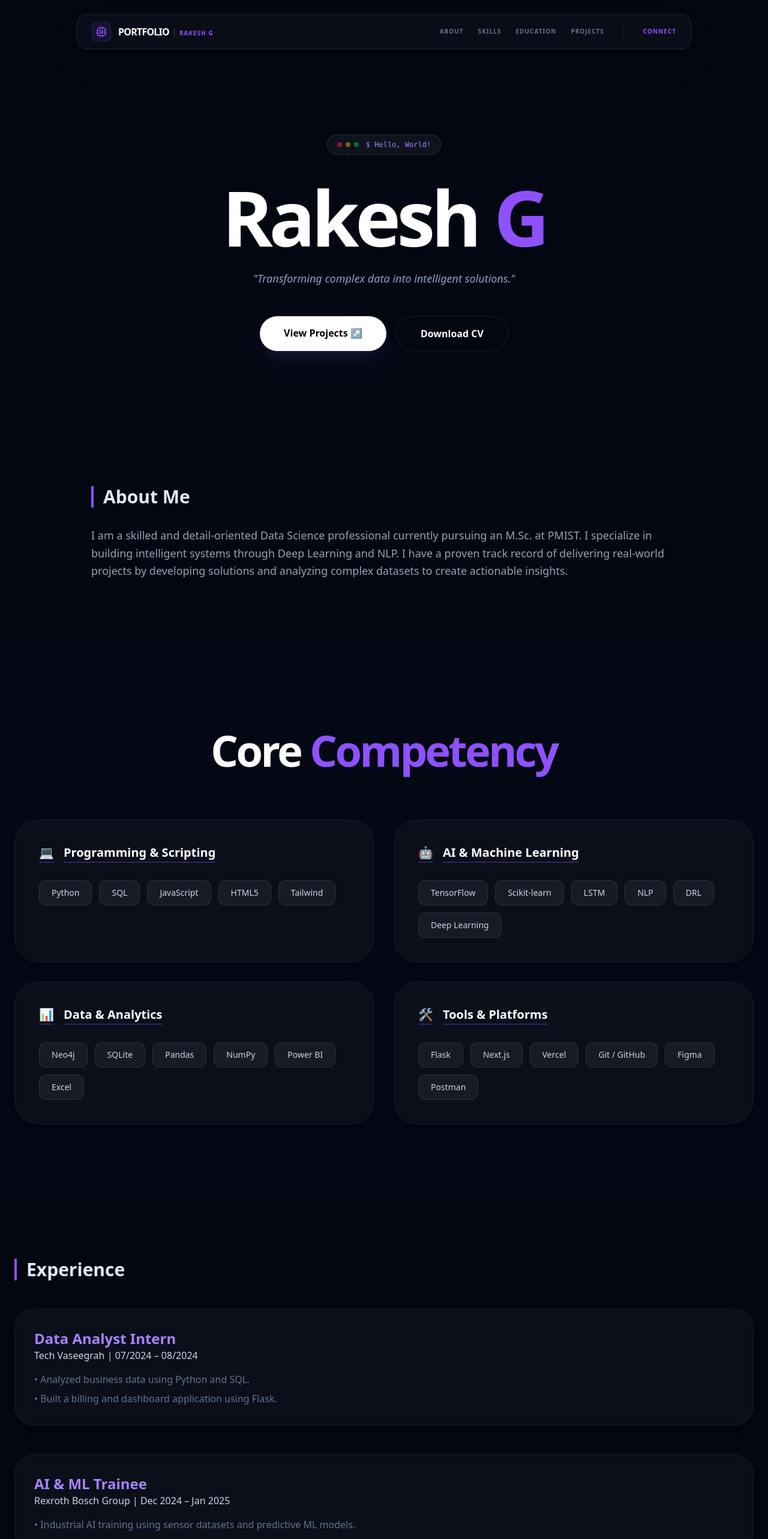
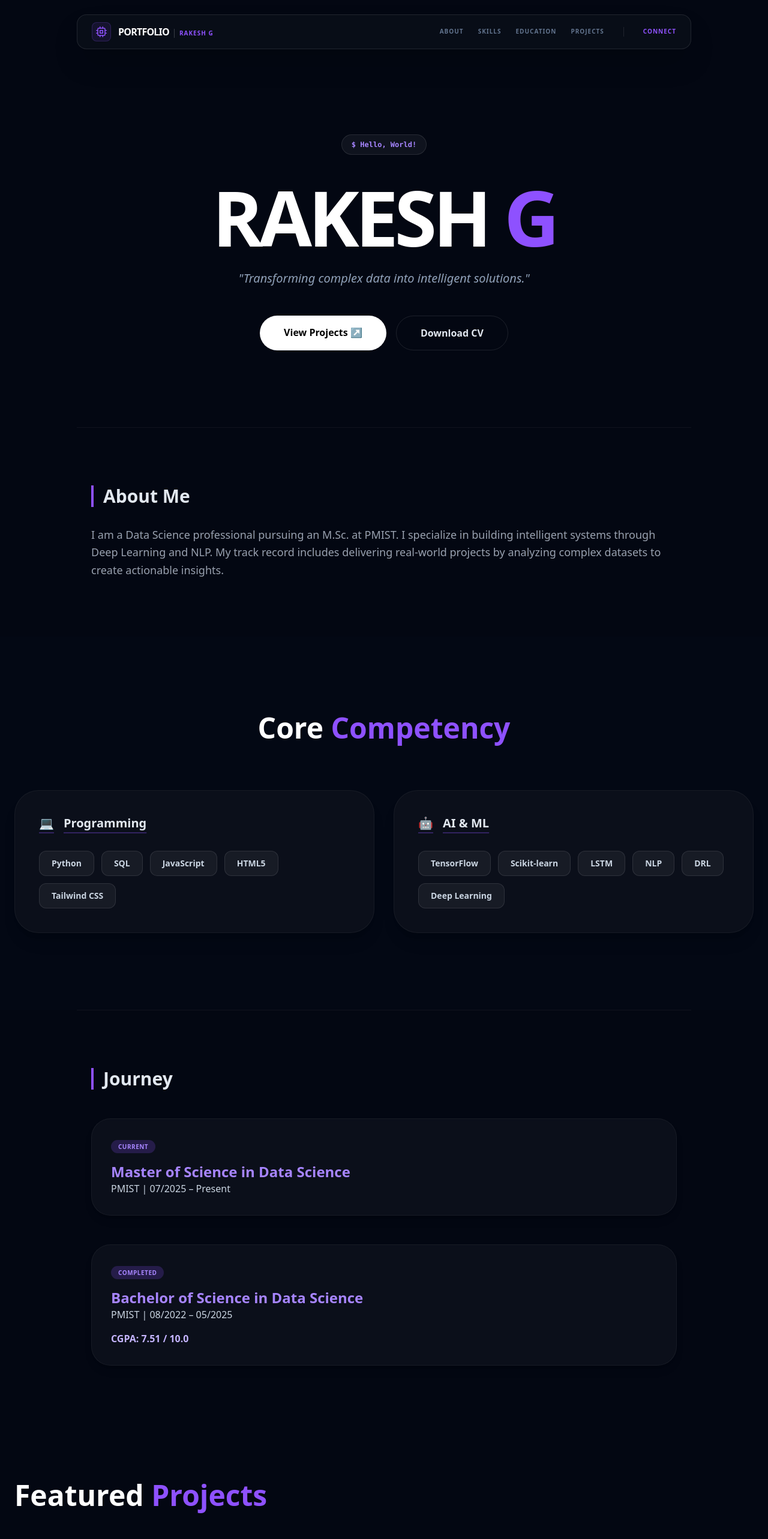
Before and after one commit to Rakesh-developer28/portfolio, a Next.js app: page / in a window 1280 px wide. Shown: the top 2565 px of the page at 60% size. Built offline with nearby package versions, Linux system fonts and the light colour scheme.

Commit message:
RESTORE ALL DATA: Summaries, Projects, Experience, and PMIST Education

```diff
--- a/pages/index.js
+++ b/pages/index.js
@@ -43,7 +43,7 @@ export default function Home() {
   const [isNavOpen, setIsNavOpen] = useState(false);
   const [selectedProject, setSelectedProject] = useState(null);
 
-  // --- FULL DATA RESTORATION ---
+  // --- ALL DATA RESTORED FROM HISTORY ---
   const projects = [
     { title: "Stock Market Prediction (LSTM)", tech: ["Python", "LSTM", "TensorFlow"], desc: "Designed and trained LSTM models for time series forecasting of stock prices using historical market data.", link: "https://github.com/Rakesh-developer28/stock_prediction" },
     { title: "Fake Product Review Detection", tech: ["NLP", "Python", "ML"], desc: "Developed a machine learning model to classify product reviews as real or fake using NLP." },
@@ -53,149 +53,153 @@ export default function Home() {
   ];
 
   const education = [
-    { degree: "Master of Science in Data Science", school: "Periyar Maniammai Institute of Science & Technology", date: "07/2025 – Present", status: "Current" },
-    { degree: "Bachelor of Science in Data Science", school: "Periyar Maniammai Institute of Science & Technology", date: "08/2022 – 05/2025", grade: "CGPA: 7.51 / 10.0", status: "Completed" }
+    { degree: "Master of Science in Data Science", school: "PMIST", date: "07/2025 – Present", status: "Current" },
+    { degree: "Bachelor of Science in Data Science", school: "PMIST", date: "08/2022 – 05/2025", grade: "CGPA: 7.51 / 10.0", status: "Completed" }
   ];
 
   const experience = [
     { role: "Data Analyst Intern", company: "Tech Vaseegrah", date: "07/2024 – 08/2024", points: ["Analyzed business data using Python and SQL.", "Built a billing and dashboard application using Flask."] },
-    { role: "AI & ML Trainee", company: "Rexroth Bosch Group", date: "Dec 2024 – Jan 2025", points: ["Industrial AI training using sensor datasets and predictive ML models."] }
+    { role: "AI & ML Trainee", company: "Rexroth Bosch Group", date: "Dec 2024 – Jan 2025", points: ["Industrial AI training using sensor datasets and predictive models."] }
   ];
 
   const leadership = {
     role: "Class Representative",
     org: "PMIST",
     date: "07/2025 – Present",
-    points: ["Organized workshops, seminars, and technical events.", "Collaborated with technical team for systems improvement."]
+    points: ["Organized workshops and technical events.", "Collaborated with technical teams for software improvements."]
   };
 
   return (
     <>
       <Head>
         <title>Rakesh G | Data Science Portfolio</title>
-        <meta name="description" content="Rakesh G - Data Science Student and Developer" />
+        <meta name="description" content="Rakesh G - Data Science Student Portfolio" />
         <link rel="icon" href="/favicon.ico" />
       </Head>
 
-      <div className="min-h-screen bg-[#030712] text-slate-200 font-sans selection:bg-violet-500/30 overflow-x-hidden">
+      <div className="min-h-screen bg-[#030712] text-slate-200 font-sans overflow-x-hidden">
 
         <Navbar setIsNavOpen={setIsNavOpen} />
 
         {/* HERO SECTION */}
-        <section className="pt-56 pb-32 px-6 flex flex-col items-center text-center relative">
-          <div className="absolute top-20 left-1/2 -translate-x-1/2 w-[600px] h-[600px] bg-violet-600/5 rounded-full blur-[120px] -z-10" />
-
-          <motion.div initial={{ opacity: 0, y: 10 }} animate={{ opacity: 1, y: 0 }} className="inline-flex items-center gap-3 px-4 py-2 rounded-full bg-white/5 border border-white/10 mb-10 text-xs font-mono text-violet-400">
-            <span className="flex gap-1.5"><div className="w-2 h-2 rounded-full bg-red-500/50"></div><div className="w-2 h-2 rounded-full bg-yellow-500/50"></div><div className="w-2 h-2 rounded-full bg-green-500/50"></div></span>
+        <section className="pt-56 pb-32 px-6 flex flex-col items-center text-center">
+          <motion.div initial={{ opacity: 0, y: 10 }} animate={{ opacity: 1, y: 0 }} className="inline-flex items-center gap-3 px-4 py-2 rounded-full bg-white/5 border border-white/10 mb-10 text-xs font-mono text-violet-400 font-bold">
             $ Hello, World!
           </motion.div>
-
-          <motion.h1 initial={{ opacity: 0, y: 20 }} animate={{ opacity: 1, y: 0 }} transition={{ delay: 0.3 }} className="text-7xl md:text-9xl font-extrabold mb-6 tracking-tighter text-white">
+          <motion.h1 initial={{ opacity: 0, y: 20 }} animate={{ opacity: 1, y: 0 }} transition={{ delay: 0.3 }} className="text-7xl md:text-9xl font-extrabold mb-6 tracking-tighter text-white uppercase">
             Rakesh <span className="text-violet-500">G</span>
           </motion.h1>
-
-          <motion.p initial={{ opacity: 0 }} animate={{ opacity: 1 }} transition={{ delay: 0.4 }} className="max-w-xl text-slate-400 leading-relaxed mb-12 text-lg italic">
-            "Transforming complex data into intelligent solutions."
-          </motion.p>
-
-          <div className="flex flex-wrap justify-center gap-4">
-            <a href="#projects" className="px-10 py-4 bg-white text-black font-bold rounded-full hover:bg-violet-500 hover:text-white transition-all shadow-xl shadow-violet-500/10">View Projects ↗</a>
-            <a href="resume.pdf" download className="px-10 py-4 border border-white/10 rounded-full font-bold hover:bg-white/5 transition-all text-white">Download CV</a>
+          <p className="text-xl text-slate-400 italic mb-12">"Transforming complex data into intelligent solutions."</p>
+          <div className="flex gap-4">
+            <a href="#projects" className="px-10 py-4 bg-white text-black font-bold rounded-full">View Projects ↗</a>
+            <a href="resume.pdf" download className="px-10 py-4 border border-white/10 rounded-full font-bold">Download CV</a>
           </div>
         </section>
 
-        {/* SUMMARY SECTION */}
+        {/* ABOUT SECTION */}
         <section id="about" className="max-w-5xl mx-auto px-6 py-24 border-t border-white/5">
           <h2 className="text-3xl font-bold mb-8 border-l-4 border-violet-500 pl-4">About Me</h2>
-          <p className="text-gray-400 text-lg leading-relaxed mb-6">
-            I am a skilled and detail-oriented Data Science professional currently pursuing an M.Sc. at PMIST. I specialize in building intelligent systems through Deep Learning and NLP. I have a proven track record of delivering real-world projects by developing solutions and analyzing complex datasets to create actionable insights.
+          <p className="text-gray-400 text-lg leading-relaxed">
+            I am a Data Science professional pursuing an M.Sc. at PMIST. I specialize in building intelligent systems through Deep Learning and NLP. My track record includes delivering real-world projects by analyzing complex datasets to create actionable insights.
           </p>
         </section>
 
-        {/* CORE COMPETENCY GRID */}
+        {/* SKILLS GRID */}
         <section id="skills" className="max-w-7xl mx-auto px-6 py-32 bg-[#050a18]/30">
           <div className="text-center mb-20">
-            <h2 className="text-5xl md:text-7xl font-extrabold tracking-tighter text-white">Core <span className="text-violet-500">Competency</span></h2>
+            <h2 className="text-5xl font-extrabold text-white">Core <span className="text-violet-500">Competency</span></h2>
           </div>
-
           <div className="grid md:grid-cols-2 gap-8">
-            <div className="p-10 rounded-[40px] bg-[#0b0f1a] border border-white/5 hover:border-violet-500/30 transition-all shadow-xl">
-              <h3 className="text-xl font-bold text-white mb-8 flex items-center gap-4 underline decoration-violet-500/30 underline-offset-8"><span>💻</span> Programming & Scripting</h3>
+            <div className="p-10 rounded-[40px] bg-[#0b0f1a] border border-white/5 shadow-xl">
+              <h3 className="text-xl font-bold mb-8 flex items-center gap-4 underline decoration-violet-500/30 underline-offset-8"><span>💻</span> Programming</h3>
               <div className="flex flex-wrap gap-3">
-                {['Python', 'SQL', 'JavaScript', 'HTML5', 'Tailwind'].map(s => <span key={s} className="px-5 py-2.5 bg-white/5 border border-white/10 rounded-xl text-sm font-medium text-slate-300">{s}</span>)}
+                {['Python', 'SQL', 'JavaScript', 'HTML5', 'Tailwind CSS'].map(s => <span key={s} className="px-5 py-2.5 bg-white/5 border border-white/10 rounded-xl text-sm text-slate-300 font-bold">{s}</span>)}
               </div>
             </div>
-            <div className="p-10 rounded-[40px] bg-[#0b0f1a] border border-white/5 hover:border-violet-500/30 transition-all shadow-xl">
-              <h3 className="text-xl font-bold text-white mb-8 flex items-center gap-4 underline decoration-violet-500/30 underline-offset-8"><span>🤖</span> AI & Machine Learning</h3>
+            <div className="p-10 rounded-[40px] bg-[#0b0f1a] border border-white/5 shadow-xl">
+              <h3 className="text-xl font-bold mb-8 flex items-center gap-4 underline decoration-violet-500/30 underline-offset-8"><span>🤖</span> AI & ML</h3>
               <div className="flex flex-wrap gap-3">
-                {['TensorFlow', 'Scikit-learn', 'LSTM', 'NLP', 'DRL', 'Deep Learning'].map(s => <span key={s} className="px-5 py-2.5 bg-white/5 border border-white/10 rounded-xl text-sm font-medium text-slate-300">{s}</span>)}
-              </div>
-            </div>
-            <div className="p-10 rounded-[40px] bg-[#0b0f1a] border border-white/5 hover:border-violet-500/30 transition-all shadow-xl">
-              <h3 className="text-xl font-bold text-white mb-8 flex items-center gap-4 underline decoration-violet-500/30 underline-offset-8"><span>📊</span> Data & Analytics</h3>
-              <div className="flex flex-wrap gap-3">
-                {['Neo4j', 'SQLite', 'Pandas', 'NumPy', 'Power BI', 'Excel'].map(s => <span key={s} className="px-5 py-2.5 bg-white/5 border border-white/10 rounded-xl text-sm font-medium text-slate-300">{s}</span>)}
-              </div>
-            </div>
-            <div className="p-10 rounded-[40px] bg-[#0b0f1a] border border-white/5 hover:border-violet-500/30 transition-all shadow-xl">
-              <h3 className="text-xl font-bold text-white mb-8 flex items-center gap-4 underline decoration-violet-500/30 underline-offset-8"><span>🛠️</span> Tools & Platforms</h3>
-              <div className="flex flex-wrap gap-3">
-                {['Flask', 'Next.js', 'Vercel', 'Git / GitHub', 'Figma', 'Postman'].map(s => <span key={s} className="px-5 py-2.5 bg-white/5 border border-white/10 rounded-xl text-sm font-medium text-slate-300">{s}</span>)}
+                {['TensorFlow', 'Scikit-learn', 'LSTM', 'NLP', 'DRL', 'Deep Learning'].map(s => <span key={s} className="px-5 py-2.5 bg-white/5 border border-white/10 rounded-xl text-sm text-slate-300 font-bold">{s}</span>)}
               </div>
             </div>
           </div>
         </section>
 
-        {/* EXPERIENCE SECTION */}
-        <section id="experience" className="max-w-7xl mx-auto px-6 py-24">
-          <h2 className="text-3xl font-bold mb-12 border-l-4 border-violet-500 pl-4">Experience</h2>
+        {/* EXPERIENCE & EDUCATION */}
+        <section id="education" className="max-w-5xl mx-auto px-6 py-24 border-t border-white/5">
+          <h2 className="text-3xl font-bold mb-12 border-l-4 border-violet-500 pl-4">Journey</h2>
           <div className="space-y-12">
-            {experience.map((exp, i) => (
-              <div key={i} className="p-8 rounded-[32px] bg-[#0b0f1a] border border-white/5 hover:border-violet-500/20 transition-all text-white shadow-lg">
-                <h4 className="font-bold text-2xl text-violet-400">{exp.role}</h4>
-                <p className="text-slate-300 font-medium">{exp.company} | {exp.date}</p>
-                <ul className="mt-4 space-y-2 text-slate-500">
-                  {exp.points.map((p, j) => <li key={j}>• {p}</li>)}
-                </ul>
+            {education.map((edu, i) => (
+              <div key={i} className="p-8 rounded-[32px] bg-[#0b0f1a] border border-white/5 shadow-lg">
+                <span className="text-[10px] px-3 py-1 rounded-full font-bold uppercase tracking-wider bg-violet-500/20 text-violet-400">{edu.status}</span>
+                <h3 className="text-2xl font-bold text-violet-400 mt-4">{edu.degree}</h3>
+                <p className="text-slate-300">{edu.school} | {edu.date}</p>
+                {edu.grade && <p className="mt-4 text-violet-300 font-bold">{edu.grade}</p>}
               </div>
             ))}
           </div>
         </section>
 
-        {/* PROJECTS GRID */}
-        <section id="projects" className="max-w-7xl mx-auto px-6 py-24 border-t border-white/5">
-          <h2 className="text-5xl font-extrabold mb-16 tracking-tighter text-white">Featured <span className="text-violet-500">Projects</span></h2>
+        {/* PROJECTS SECTION */}
+        <section id="projects" className="max-w-7xl mx-auto px-6 py-24">
+          <h2 className="text-5xl font-extrabold mb-16 text-white">Featured <span className="text-violet-500">Projects</span></h2>
           <div className="grid md:grid-cols-2 lg:grid-cols-3 gap-8">
             {projects.map((proj, i) => (
-              <motion.div key={i} onClick={() => setSelectedProject(proj)} whileHover={{ y: -10 }} className="p-10 bg-[#0b0f1a] border border-white/5 rounded-[40px] cursor-pointer hover:border-violet-500/50 transition-all h-[440px] flex flex-col justify-between shadow-2xl group text-white">
+              <div key={i} onClick={() => setSelectedProject(proj)} className="p-10 bg-[#0b0f1a] border border-white/5 rounded-[40px] cursor-pointer hover:border-violet-500/50 transition-all h-[440px] flex flex-col justify-between group shadow-2xl">
                 <div>
                   <div className="flex flex-wrap gap-2 mb-8">
                     {proj.tech.map(t => <span key={t} className="text-[10px] font-bold px-3 py-1 rounded-full bg-violet-500/10 text-violet-400 border border-violet-500/20">{t}</span>)}
                   </div>
-                  <h4 className="text-3xl font-bold mb-4 leading-tight group-hover:text-violet-400 transition-colors">{proj.title}</h4>
-                  <p className="text-slate-500 text-sm italic">Click for Case Study →</p>
+                  <h4 className="text-3xl font-bold text-white group-hover:text-violet-400 transition-colors mb-4 leading-tight">{proj.title}</h4>
+                  <p className="text-slate-500 text-sm italic">Click to view Case Study →</p>
                 </div>
-                <div className="w-12 h-12 rounded-full bg-white/5 flex items-center justify-center text-violet-500 self-end hover:bg-violet-500 hover:text-white transition-all">↗</div>
-              </motion.div>
+                <div className="w-12 h-12 rounded-full bg-white/5 flex items-center justify-center text-violet-500 self-end">↗</div>
+              </div>
             ))}
           </div>
         </section>
 
         {/* LEADERSHIP */}
         <section className="max-w-5xl mx-auto px-6 py-24">
-          <h2 className="text-4xl font-bold mb-16 flex items-center gap-6 text-white">Leadership <div className="h-0.5 flex-1 bg-violet-500/20"></div></h2>
+          <h2 className="text-4xl font-bold mb-16 flex items-center gap-6 text-white text-center">Leadership <div className="h-0.5 flex-1 bg-violet-500/20"></div></h2>
           <div className="p-10 rounded-[40px] bg-[#0b0f1a] border border-white/5 shadow-2xl text-white">
-            <h3 className="text-2xl font-bold text-violet-400 tracking-tight flex items-center gap-4"><span>📢</span> {leadership.role}</h3>
-            <p className="text-slate-400 font-medium mb-6 italic">{leadership.org} | {leadership.date}</p>
-            <ul className="space-y-4 text-slate-500 text-sm leading-relaxed font-medium">
+            <h3 className="text-2xl font-bold text-violet-400 flex items-center gap-4"><span>📢</span> {leadership.role}</h3>
+            <p className="text-slate-400 italic mb-6">{leadership.org} | {leadership.date}</p>
+            <ul className="space-y-4 text-slate-500 text-sm font-medium">
               {leadership.points.map((p, j) => <li key={j} className="flex gap-3"><span className="text-violet-500">▹</span> {p}</li>)}
             </ul>
           </div>
         </section>
 
+        {/* CONTACT SECTION */}
+        <section id="contact" className="py-40 text-center relative border-t border-white/5">
+          <h2 className="text-6xl md:text-8xl font-extrabold mb-12 tracking-tighter text-white">Get In <span className="text-violet-500">Touch</span></h2>
+          <div className="flex flex-wrap justify-center gap-8">
+            <a href="mailto:rakesh28.dev@gmail.com" className="bg-[#0b0f1a] p-8 rounded-[32px] border border-white/5 hover:border-violet-500 transition-all text-white shadow-xl">rakesh28.dev@gmail.com</a>
+            <a href="https://www.linkedin.com/in/rakeshgdev" target="_blank" className="bg-white/5 px-10 py-8 rounded-[32px] border border-white/5 hover:text-violet-400 text-white font-bold">LinkedIn</a>
+          </div>
+        </section>
+
         <footer className="py-12 text-center text-slate-600 text-[10px] tracking-[0.5em] font-mono border-t border-gray-900 uppercase">
-          © 2026 RAKESH G | Periyar Maniammai Institute of Science & Technology
+          © 2026 RAKESH G | PMIST
         </footer>
+
+        {/* PROJECT MODAL */}
+        <AnimatePresence>
+          {selectedProject && (
+            <div className="fixed inset-0 z-[200] flex items-center justify-center p-4">
+              <motion.div initial={{ opacity: 0 }} animate={{ opacity: 1 }} exit={{ opacity: 0 }} onClick={() => setSelectedProject(null)} className="absolute inset-0 bg-black/95 backdrop-blur-md" />
+              <motion.div initial={{ scale: 0.9, opacity: 0 }} animate={{ scale: 1, opacity: 1 }} exit={{ scale: 0.9, opacity: 0 }} className="relative bg-[#0b0f1a] border border-white/10 p-12 rounded-[48px] max-w-2xl w-full text-white shadow-2xl">
+                <h3 className="text-4xl font-bold text-violet-400 mb-6 uppercase tracking-tight">{selectedProject.title}</h3>
+                <p className="text-slate-400 leading-relaxed text-lg mb-10 italic">{selectedProject.desc}</p>
+                <div className="flex gap-4">
+                  {selectedProject.link && <a href={selectedProject.link} target="_blank" className="flex-1 py-5 bg-white text-black text-center font-bold rounded-2xl">View Code</a>}
+                  <button onClick={() => setSelectedProject(null)} className="flex-1 py-5 bg-white/5 border border-white/10 rounded-2xl font-bold">Close</button>
+                </div>
+              </motion.div>
+            </div>
+          )}
+        </AnimatePresence>
       </div>
     </>
   );
```
